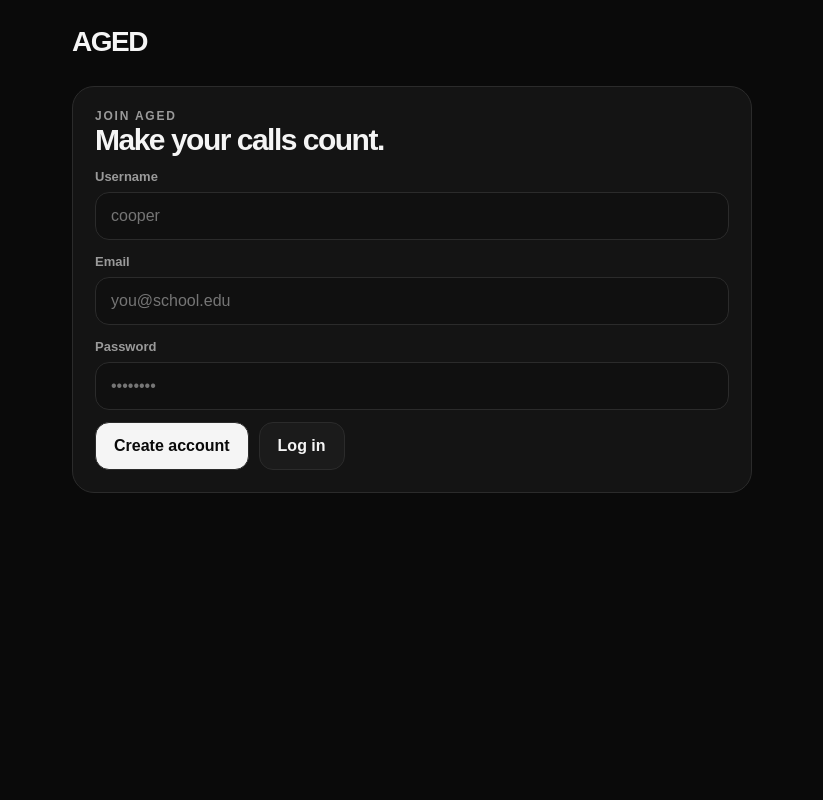
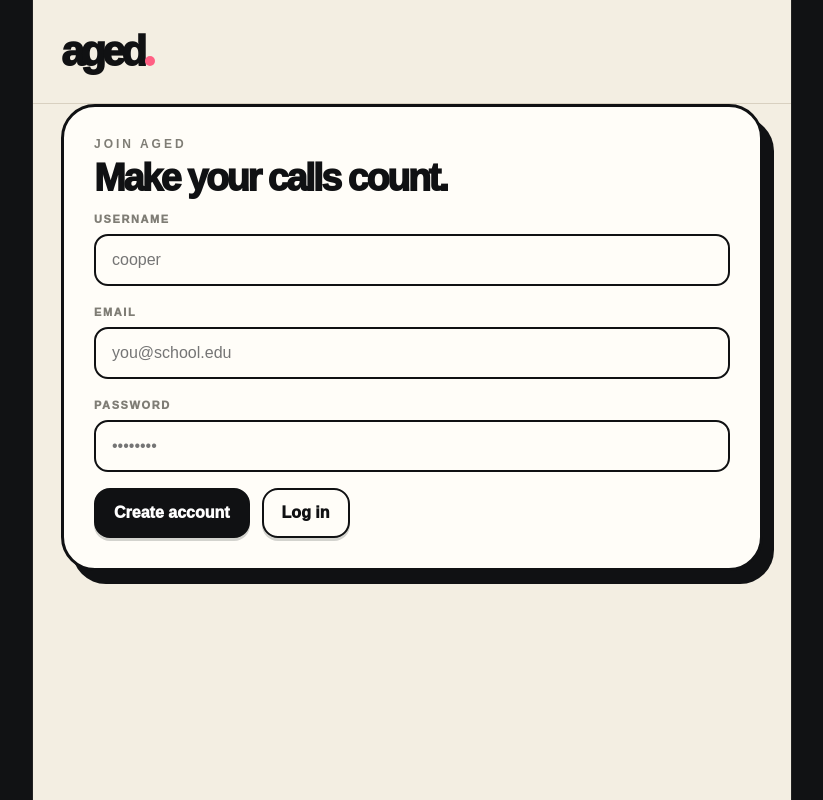
Before and after one commit to incongnitoperson-cpu/AGED, a Next.js app: page /login in a window 1280 px wide. Shown: the whole page, without its empty margins (228-1051 px from the left). Built offline with nearby package versions, Linux system fonts and the light colour scheme.

Commit message:
Restore AGED visual identity

```diff
--- a/app/globals.css
+++ b/app/globals.css
@@ -1,49 +1,273 @@
 :root {
-  --bg: #0a0a0a;
-  --panel: #141414;
-  --panel2: #1b1b1b;
-  --text: #f5f5f5;
-  --muted: #9a9a9a;
-  --line: #2b2b2b;
+  --cream: #f3eee2;
+  --paper: #fffdf8;
+  --ink: #101113;
+  --muted: #7f7d75;
+  --line: #d8d0c0;
+  --lime: #c6ff45;
+  --pink: #ff5f83;
+  --hot: #ff6d6b;
 }
 
 * { box-sizing: border-box; }
-html, body { margin: 0; padding: 0; background: var(--bg); color: var(--text); font-family: Arial, Helvetica, sans-serif; }
+html, body { margin: 0; padding: 0; background: #111214; color: var(--ink); font-family: Arial, Helvetica, sans-serif; }
 a { color: inherit; text-decoration: none; }
-button, input, select { font: inherit; }
+button, input, select, textarea { font: inherit; }
 button { cursor: pointer; }
 
-.shell { width: min(720px, 100%); margin: 0 auto; min-height: 100vh; padding: 20px; }
-.nav { display: flex; align-items: center; justify-content: space-between; padding: 6px 0 28px; }
-.logo { font-weight: 900; letter-spacing: -1.5px; font-size: 28px; }
-.navlinks { display: flex; gap: 14px; color: var(--muted); font-size: 14px; }
-.hero { padding: 64px 0 40px; }
-.eyebrow { text-transform: uppercase; letter-spacing: 1.8px; font-size: 12px; color: var(--muted); font-weight: 700; }
-h1 { font-size: clamp(48px, 10vw, 84px); letter-spacing: -4px; line-height: .92; margin: 12px 0 18px; }
-h2 { letter-spacing: -1.5px; font-size: 30px; margin: 0 0 10px; }
-p { line-height: 1.5; }
+body { min-height: 100vh; }
+.shell {
+  width: min(760px, 100%);
+  margin: 0 auto;
+  min-height: 100vh;
+  padding: 0 28px 108px;
+  background: var(--cream);
+  border-left: 1px solid #222;
+  border-right: 1px solid #222;
+}
+
+.nav {
+  min-height: 104px;
+  display: flex;
+  align-items: center;
+  justify-content: space-between;
+  border-bottom: 1px solid var(--line);
+  margin: 0 -28px;
+  padding: 0 28px;
+}
+.logo {
+  font-size: 42px;
+  line-height: 1;
+  font-weight: 1000;
+  letter-spacing: -4px;
+  text-transform: lowercase;
+  position: relative;
+}
+.logo::after {
+  content: '';
+  width: 10px;
+  height: 10px;
+  background: var(--pink);
+  border-radius: 50%;
+  display: inline-block;
+  margin-left: 2px;
+}
+.navlinks { display: flex; gap: 18px; align-items: center; font-size: 13px; font-weight: 800; }
+
+.campus-pill {
+  background: var(--ink);
+  color: #fff;
+  border-radius: 999px;
+  padding: 15px 20px;
+  font-weight: 900;
+  font-size: 14px;
+  letter-spacing: -.3px;
+  border: 0;
+  box-shadow: 0 5px 0 rgba(16,17,19,.14);
+}
+.avatar {
+  width: 54px;
+  height: 54px;
+  border-radius: 50%;
+  background: var(--lime);
+  border: 3px solid var(--ink);
+  display: grid;
+  place-items: center;
+  font-weight: 1000;
+  font-size: 20px;
+}
+
+.hero { padding: 64px 0 34px; }
+.eyebrow {
+  text-transform: uppercase;
+  letter-spacing: 3px;
+  font-size: 12px;
+  color: var(--muted);
+  font-weight: 900;
+}
+h1, .display {
+  font-size: clamp(58px, 10vw, 86px);
+  letter-spacing: -6px;
+  line-height: .87;
+  margin: 18px 0 20px;
+  font-weight: 1000;
+}
+h2 {
+  letter-spacing: -2.5px;
+  font-size: 38px;
+  line-height: 1;
+  margin: 8px 0 12px;
+  font-weight: 1000;
+}
+p { line-height: 1.45; }
 .muted { color: var(--muted); }
-.card { background: var(--panel); border: 1px solid var(--line); border-radius: 22px; padding: 22px; margin-bottom: 14px; }
-.question { font-size: 28px; line-height: 1.1; letter-spacing: -1px; font-weight: 800; margin: 12px 0 20px; }
-.row { display: flex; gap: 10px; }
-.btn { border: 1px solid var(--line); background: #f5f5f5; color: #0a0a0a; border-radius: 14px; padding: 14px 18px; font-weight: 800; }
-.btn.secondary { background: var(--panel2); color: var(--text); }
+
+.page-heading { padding: 52px 0 26px; }
+.page-heading .display { font-size: clamp(52px, 8vw, 72px); max-width: 630px; }
+.page-heading .soft { color: #aaa79f; }
+.progress-row { display: flex; align-items: center; gap: 18px; margin: 18px 0 30px; }
+.progress { flex: 1; height: 10px; border-radius: 999px; background: #d7d0c3; overflow: hidden; }
+.progress > div { height: 100%; background: var(--lime); border-radius: inherit; }
+.progress-count { font-weight: 1000; font-size: 15px; }
+
+.card {
+  background: var(--paper);
+  border: 3px solid var(--ink);
+  border-radius: 34px;
+  padding: 30px;
+  margin-bottom: 26px;
+  box-shadow: 11px 13px 0 var(--ink);
+}
+.prediction-card { position: relative; overflow: hidden; min-height: 340px; }
+.prediction-card::after {
+  content: '';
+  position: absolute;
+  right: -70px;
+  bottom: -75px;
+  width: 185px;
+  height: 185px;
+  border-radius: 50%;
+  background: rgba(198,255,69,.45);
+  z-index: 0;
+}
+.prediction-card > * { position: relative; z-index: 1; }
+.question {
+  font-size: clamp(36px, 6vw, 55px);
+  line-height: .94;
+  letter-spacing: -3.8px;
+  font-weight: 1000;
+  margin: 58px 0 18px;
+  max-width: 620px;
+}
+.card-meta { display: flex; justify-content: space-between; align-items: center; }
+.pill {
+  display: inline-flex;
+  align-items: center;
+  gap: 7px;
+  border: 2px solid var(--ink);
+  color: var(--ink);
+  background: transparent;
+  border-radius: 999px;
+  padding: 8px 12px;
+  font-size: 11px;
+  font-weight: 1000;
+  letter-spacing: 1px;
+  text-transform: uppercase;
+}
+.pill.hot { background: var(--hot); color: white; border-color: var(--hot); }
+.pill.locked { background: var(--lime); }
+
+.row { display: flex; gap: 12px; }
+.btn {
+  border: 2px solid var(--ink);
+  background: var(--ink);
+  color: white;
+  border-radius: 16px;
+  padding: 14px 18px;
+  font-weight: 1000;
+  box-shadow: 0 3px 0 rgba(16,17,19,.18);
+}
+.btn.secondary { background: var(--paper); color: var(--ink); }
+.btn.lime { background: var(--lime); color: var(--ink); }
 .btn.full { width: 100%; }
-.voteBtn { flex: 1; min-height: 64px; border-radius: 16px; border: 1px solid var(--line); background: var(--panel2); color: var(--text); font-size: 20px; font-weight: 900; }
-.voteBtn:hover { background: #262626; }
-.input { width: 100%; padding: 14px 15px; border-radius: 14px; border: 1px solid var(--line); background: #101010; color: var(--text); margin: 7px 0 12px; }
-label { font-size: 13px; color: var(--muted); font-weight: 700; }
+.vote-zone { margin-top: 32px; }
+.vote-label { font-size: 11px; font-weight: 1000; letter-spacing: 2px; text-transform: uppercase; color: var(--muted); margin-bottom: 10px; }
+.voteBtn {
+  flex: 1;
+  min-height: 72px;
+  border-radius: 18px;
+  border: 3px solid var(--ink);
+  background: var(--paper);
+  color: var(--ink);
+  font-size: 22px;
+  font-weight: 1000;
+  transition: transform .12s ease, box-shadow .12s ease, background .12s ease;
+}
+.voteBtn:hover { transform: translateY(-2px); box-shadow: 0 5px 0 var(--ink); }
+.voteBtn.yeah:hover { background: var(--lime); }
+.voteBtn.nah:hover { background: #ff8b8b; }
+
+.consensus-box {
+  border: 2px solid var(--ink);
+  border-radius: 20px;
+  padding: 18px;
+  margin-top: 24px;
+  background: rgba(243,238,226,.92);
+}
+.bar { height: 12px; border: 2px solid var(--ink); border-radius: 999px; overflow: hidden; background: #fff; margin: 10px 0; }
+.bar > div { height: 100%; background: var(--lime); }
+
+.input {
+  width: 100%;
+  padding: 15px 16px;
+  border-radius: 14px;
+  border: 2px solid var(--ink);
+  background: var(--paper);
+  color: var(--ink);
+  margin: 7px 0 16px;
+  outline: none;
+}
+textarea.input { min-height: 120px; resize: vertical; }
+label { font-size: 11px; text-transform: uppercase; letter-spacing: 1.6px; color: var(--muted); font-weight: 1000; }
+
 .statgrid { display: grid; grid-template-columns: repeat(3, 1fr); gap: 10px; }
-.stat { background: var(--panel2); border-radius: 16px; padding: 16px; text-align: center; }
-.stat strong { display: block; font-size: 24px; }
-.bar { height: 12px; border-radius: 999px; overflow: hidden; background: #303030; margin: 10px 0; }
-.bar > div { height: 100%; background: #f5f5f5; }
-.pill { display: inline-block; border: 1px solid var(--line); color: var(--muted); border-radius: 999px; padding: 6px 9px; font-size: 12px; }
-.error { color: #ff8a8a; font-size: 14px; }
-.success { color: #9ce6ad; font-size: 14px; }
-@media (max-width: 520px) {
-  .shell { padding: 16px; }
-  .hero { padding-top: 44px; }
-  .question { font-size: 24px; }
-  .navlinks { gap: 10px; font-size: 13px; }
+.stat { background: #ece6da; border: 2px solid var(--ink); border-radius: 18px; padding: 16px; text-align: center; }
+.stat strong { display: block; font-size: 28px; }
+.error { color: #c33030; font-size: 13px; font-weight: 700; }
+.success { color: #276b2f; font-size: 13px; font-weight: 700; }
+
+.bottom-nav {
+  position: fixed;
+  left: 50%;
+  bottom: 0;
+  transform: translateX(-50%);
+  width: min(760px, 100%);
+  height: 86px;
+  background: var(--cream);
+  border: 1px solid var(--line);
+  border-bottom: 0;
+  display: grid;
+  grid-template-columns: repeat(5, 1fr);
+  z-index: 50;
+  padding: 10px 16px 12px;
 }
+.bottom-nav a {
+  display: flex;
+  flex-direction: column;
+  justify-content: center;
+  align-items: center;
+  gap: 5px;
+  color: #75736c;
+  font-size: 10px;
+  font-weight: 900;
+}
+.bottom-nav .nav-icon { font-size: 18px; line-height: 1; }
+.bottom-nav a.active {
+  background: var(--ink);
+  color: var(--lime);
+  border-radius: 16px;
+}
+
+.empty-state { text-align: center; padding: 54px 22px; }
+.empty-state .question { margin-top: 12px; }
+
+.landing { background: var(--cream); }
+.landing .hero { padding-top: 90px; }
+.landing .hero-copy { max-width: 650px; }
+.landing h1 { color: var(--ink); }
+.landing-feature { margin-top: 34px; }
+
+@media (max-width: 620px) {
+  .shell { padding-left: 18px; padding-right: 18px; }
+  .nav { margin: 0 -18px; padding: 0 18px; min-height: 88px; }
+  .logo { font-size: 34px; }
+  .avatar { width: 46px; height: 46px; }
+  .campus-pill { padding: 13px 16px; }
+  .page-heading { padding-top: 36px; }
+  .card { padding: 24px 20px; border-radius: 28px; box-shadow: 7px 9px 0 var(--ink); }
+  .question { font-size: 38px; letter-spacing: -3px; margin-top: 44px; }
+  .row { gap: 8px; }
+  .voteBtn { min-height: 64px; font-size: 19px; }
+  .navlinks { gap: 10px; font-size: 12px; }
+  .bottom-nav { height: 78px; }
+}
```
